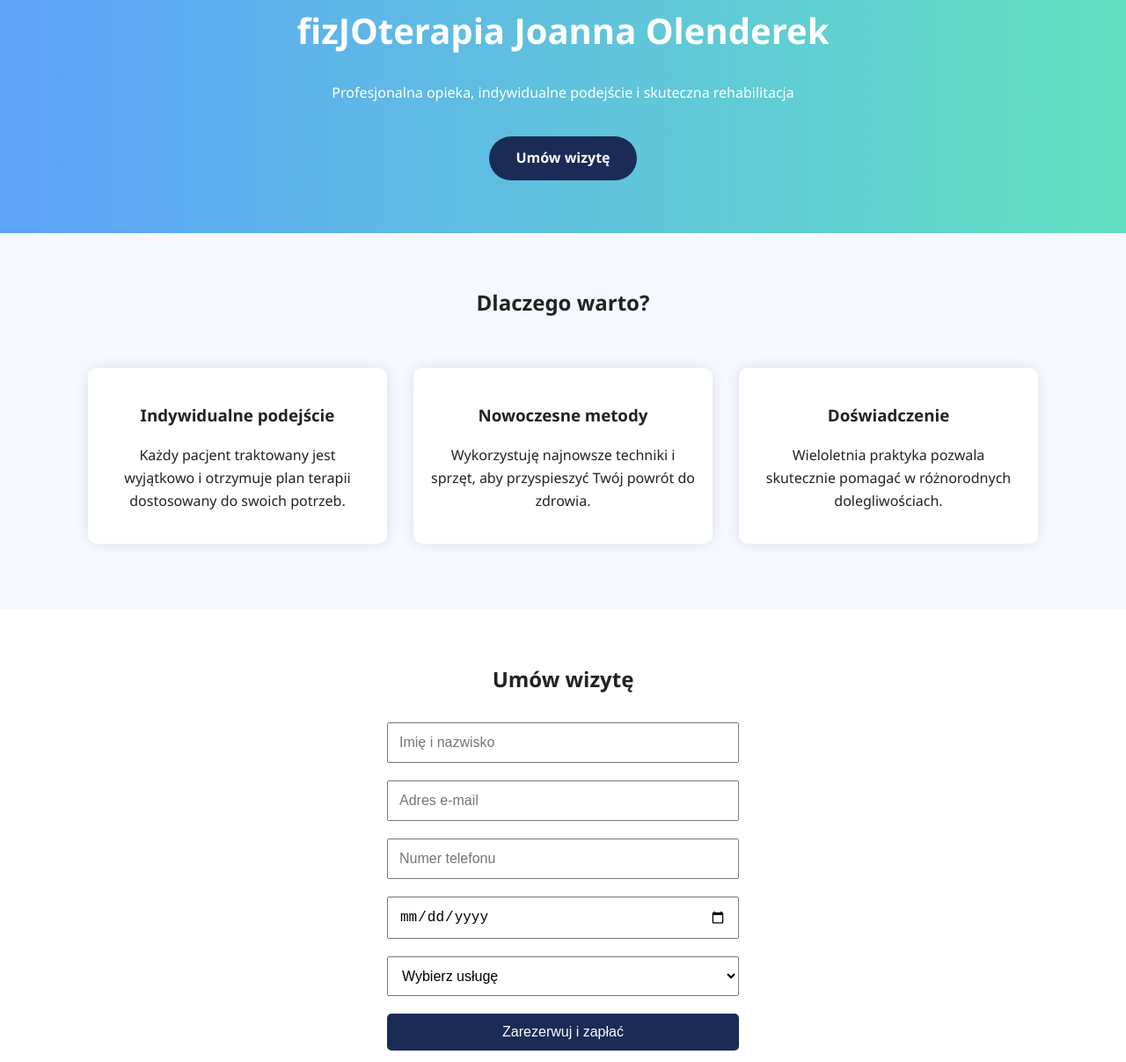
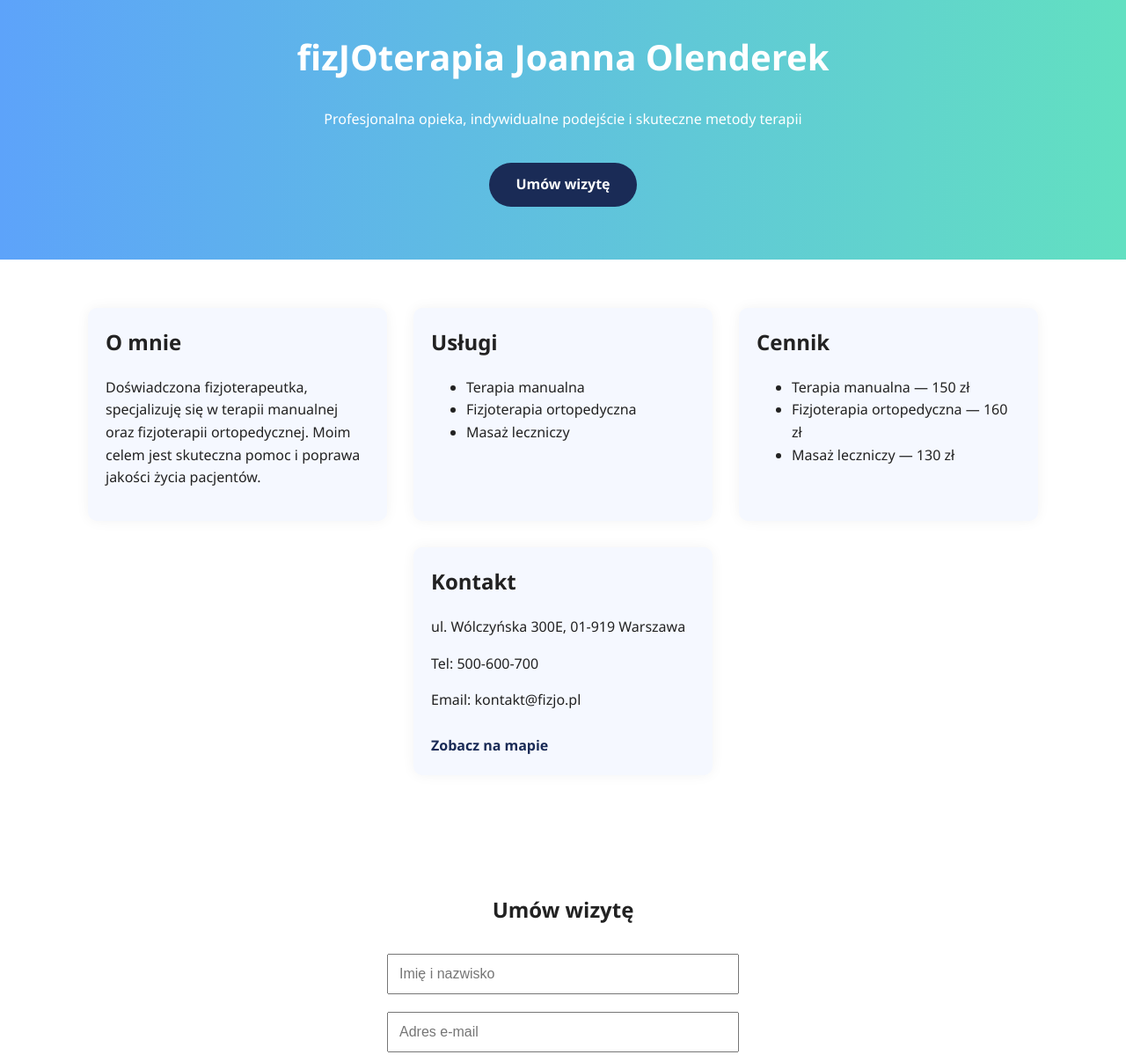
Before and after one commit to fizjoterapia-JO/Asia, a plain HTML site: page index.html in a window 1280 px wide. Shown: the part 215-1422 px from the top of the page at 88% size. Drawn offline with Linux system fonts and the light colour scheme.

Commit message:
Add files via upload

```diff
--- a/index.html
+++ b/index.html
@@ -10,25 +10,37 @@
   <header class="hero">
     <img src="logo.jpeg" alt="Logo" class="logo">
     <h1>fizJOterapia Joanna Olenderek</h1>
-    <p>Profesjonalna opieka, indywidualne podejście i skuteczna rehabilitacja</p>
+    <p>Profesjonalna opieka, indywidualne podejście i skuteczne metody terapii</p>
     <a href="#rezerwacja" class="cta-btn">Umów wizytę</a>
   </header>
 
-  <section class="about">
-    <h2>Dlaczego warto?</h2>
-    <div class="cards">
-      <div class="card">
-        <h3>Indywidualne podejście</h3>
-        <p>Każdy pacjent traktowany jest wyjątkowo i otrzymuje plan terapii dostosowany do swoich potrzeb.</p>
-      </div>
-      <div class="card">
-        <h3>Nowoczesne metody</h3>
-        <p>Wykorzystuję najnowsze techniki i sprzęt, aby przyspieszyć Twój powrót do zdrowia.</p>
-      </div>
-      <div class="card">
-        <h3>Doświadczenie</h3>
-        <p>Wieloletnia praktyka pozwala skutecznie pomagać w różnorodnych dolegliwościach.</p>
-      </div>
+  <section class="tiles">
+    <div class="tile">
+      <h2>O mnie</h2>
+      <p>Doświadczona fizjoterapeutka, specjalizuję się w terapii manualnej oraz fizjoterapii ortopedycznej. Moim celem jest skuteczna pomoc i poprawa jakości życia pacjentów.</p>
+    </div>
+    <div class="tile">
+      <h2>Usługi</h2>
+      <ul>
+        <li>Terapia manualna</li>
+        <li>Fizjoterapia ortopedyczna</li>
+        <li>Masaż leczniczy</li>
+      </ul>
+    </div>
+    <div class="tile">
+      <h2>Cennik</h2>
+      <ul>
+        <li>Terapia manualna — 150 zł</li>
+        <li>Fizjoterapia ortopedyczna — 160 zł</li>
+        <li>Masaż leczniczy — 130 zł</li>
+      </ul>
+    </div>
+    <div class="tile">
+      <h2>Kontakt</h2>
+      <p>ul. Wólczyńska 300E, 01-919 Warszawa</p>
+      <p>Tel: 500-600-700</p>
+      <p>Email: kontakt@fizjo.pl</p>
+      <a href="https://www.google.com/maps/place/ul.+Wólczyńska+300E,+01-919+Warszawa" target="_blank" class="map-link">Zobacz na mapie</a>
     </div>
   </section>
 
@@ -42,12 +54,12 @@
       <select name="service" required>
         <option value="">Wybierz usługę</option>
         <option value="Terapia manualna">Terapia manualna</option>
-        <option value="Rehabilitacja ortopedyczna">Rehabilitacja ortopedyczna</option>
+        <option value="Fizjoterapia ortopedyczna">Fizjoterapia ortopedyczna</option>
         <option value="Masaż leczniczy">Masaż leczniczy</option>
       </select>
-      <button type="submit">Zarezerwuj i zapłać</button>
+      <button type="submit">Zarezerwuj</button>
     </form>
-    <p id="confirmation" style="display:none;">Dziękujemy! Zostałeś przekierowany do płatności.</p>
+    <p id="confirmation" style="display:none;">Dziękujemy! Skontaktujemy się wkrótce.</p>
   </section>
 
   <footer>
--- a/script.js
+++ b/script.js
@@ -1,22 +1,4 @@
-document.getElementById("bookingForm").addEventListener("submit", async function(e) {
+document.getElementById("bookingForm").addEventListener("submit", function(e) {
   e.preventDefault();
-  const formData = new FormData(this);
-  const data = {
-    name: formData.get("name"),
-    phone: formData.get("phone"),
-    date: formData.get("date"),
-    service: formData.get("service")
-  };
-
-  const response = await fetch("/api/book", {
-    method: "POST",
-    headers: { "Content-Type": "application/json" },
-    body: JSON.stringify(data)
-  });
-
-  const result = await response.json();
-  if (result.paymentUrl) {
-    document.getElementById("confirmation").style.display = "block";
-    window.location.href = result.paymentUrl;
-  }
+  document.getElementById("confirmation").style.display = "block";
 });
--- a/style.css
+++ b/style.css
@@ -3,6 +3,7 @@ body {
   font-family: 'Segoe UI', Tahoma, Geneva, Verdana, sans-serif;
   color: #222;
   line-height: 1.6;
+  background: #ffffff;
 }
 header.hero {
   background: linear-gradient(to right, #5da3fa, #62e0c1);
@@ -11,15 +12,12 @@ header.hero {
   color: white;
 }
 .logo {
-  max-width: 120px;
+  max-width: 150px;
   margin-bottom: 20px;
 }
 h1 {
   margin-top: 10px;
   font-size: 2.5em;
-}
-h2 {
-  margin-top: 0;
 }
 .cta-btn {
   display: inline-block;
@@ -34,24 +32,33 @@ h2 {
 .cta-btn:hover {
   background: #2c3e70;
 }
-.about {
-  padding: 60px 20px;
-  background-color: #f5f8ff;
-  text-align: center;
-}
-.cards {
+.tiles {
   display: flex;
   flex-wrap: wrap;
   justify-content: center;
-  margin-top: 40px;
+  padding: 40px 20px;
 }
-.card {
-  background: white;
+.tile {
+  background: #f5f8ff;
   border-radius: 10px;
   padding: 20px;
   margin: 15px;
-  box-shadow: 0 0 15px rgba(0,0,0,0.1);
+  flex: 1 1 250px;
   max-width: 300px;
+  box-shadow: 0 0 15px rgba(0,0,0,0.05);
+}
+.tile h2 {
+  margin-top: 0;
+}
+.map-link {
+  display: inline-block;
+  margin-top: 10px;
+  text-decoration: none;
+  color: #1a2b56;
+  font-weight: bold;
+}
+.map-link:hover {
+  text-decoration: underline;
 }
 .reservation {
   padding: 60px 20px;
```
